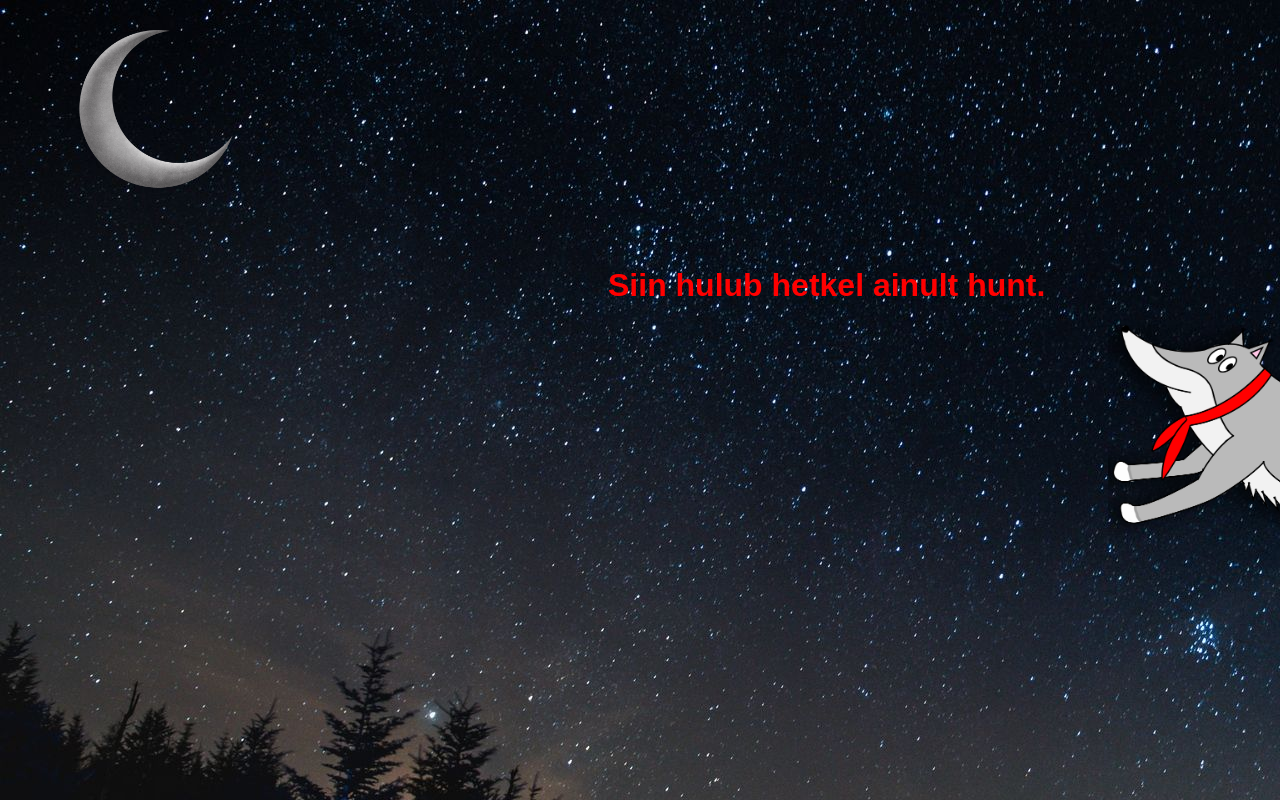
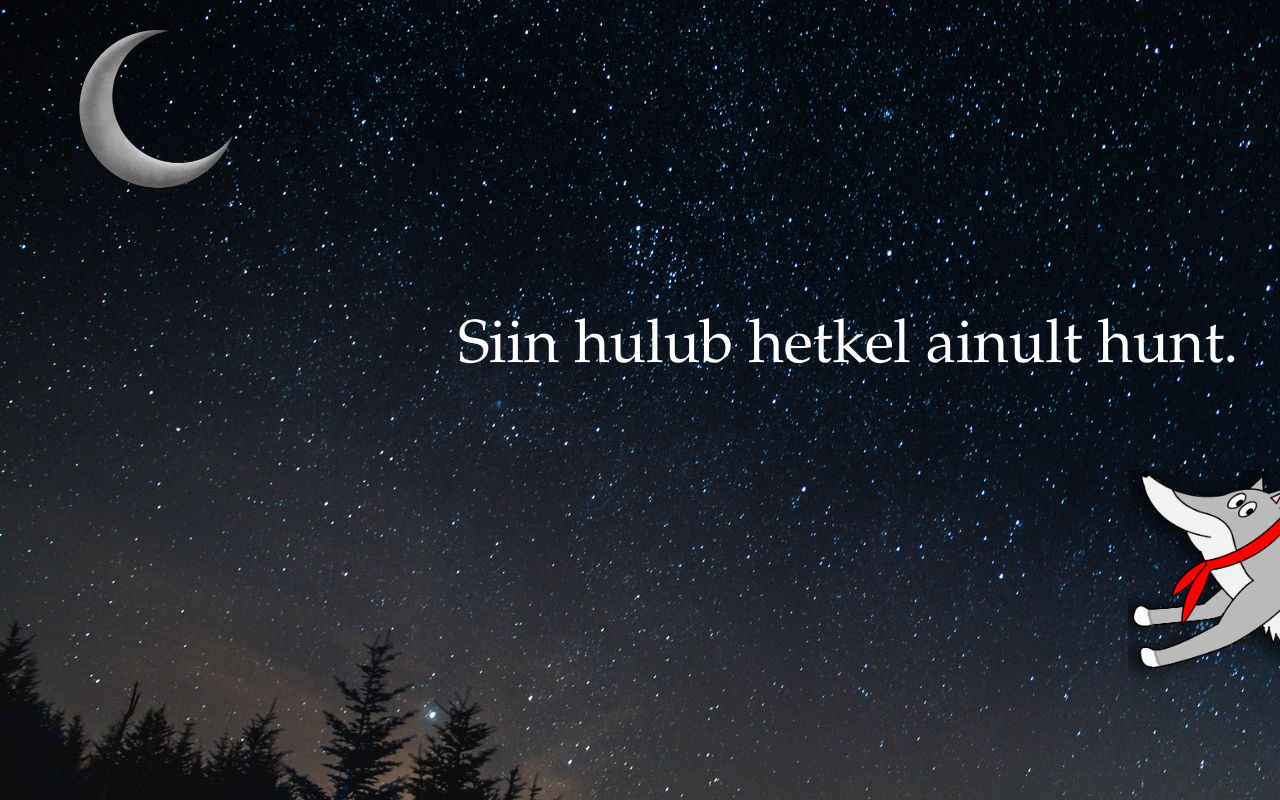
Before and after one commit to 0nuh31n0/infohunt, a plain HTML site: page index.html in a window 1280 px wide. Shown: the top 800 px of the page. Drawn offline with Linux system fonts and the light colour scheme.

```diff
--- a/app.css
+++ b/app.css
@@ -1,13 +1,14 @@
 .hunt {
-    margin-top: 0px;
-    margin-left: 1100px;
+    margin-top: 85px;
+    margin-left: 1120px;
   }
 .kuu {
     margin-top:0px;
     margin-left: 50px;
   }
 .hulguma {
-    margin-top:55px;
-    margin-left: 600px;
-    color: red;
+    margin-top:100px;
+    margin-left: 450px;
+    font-size: 16mm ;
+    color: white;
   }
--- a/index.html
+++ b/index.html
@@ -9,7 +9,7 @@
 </head>
 <body background="night_sky.jpg">
 <div class="kuu"><img src="cresent-moon-png-105-images-in-collection-page-1-crecent-moon-png-1500_1500.png" width="200px"></div>
-<div class="hulguma"><h1 style = "font-family: arial">Siin hulub hetkel ainult hunt.</h1></div>
+<div class="hulguma"><p style = "font-family: palatino">Siin hulub hetkel ainult hunt.</p></div>
 <div class="hunt"><img src="HUNT.png" width="450px"></div>
 </body>
 </html>
```
